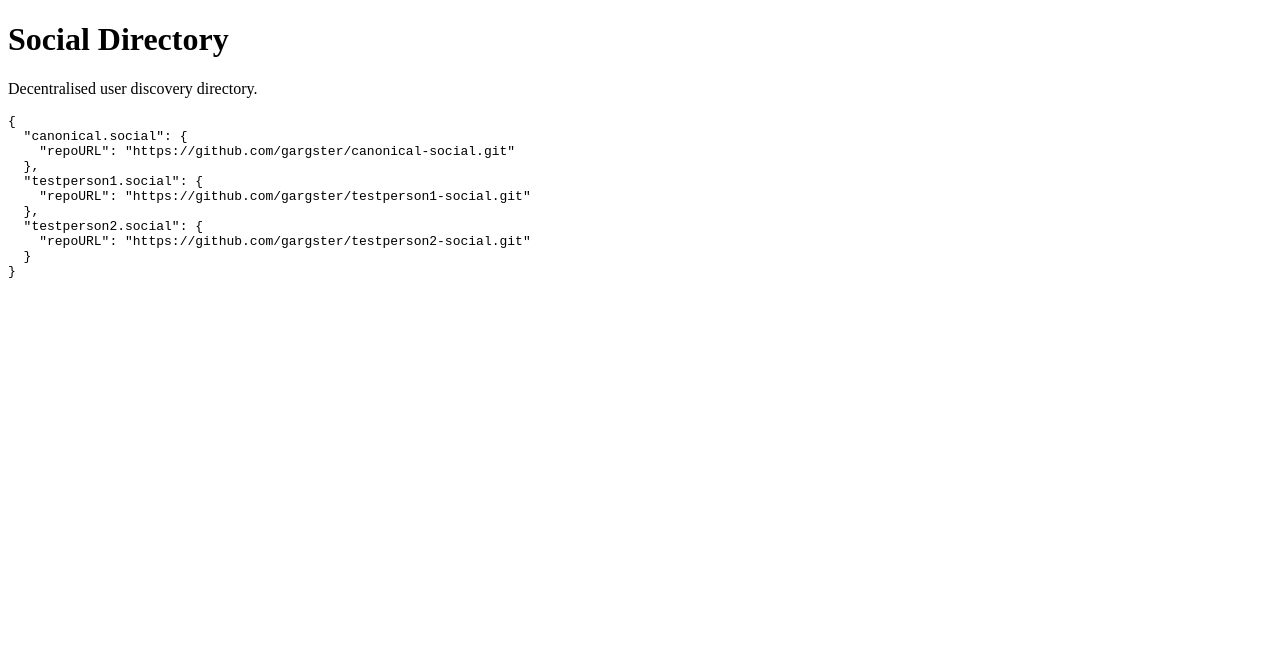
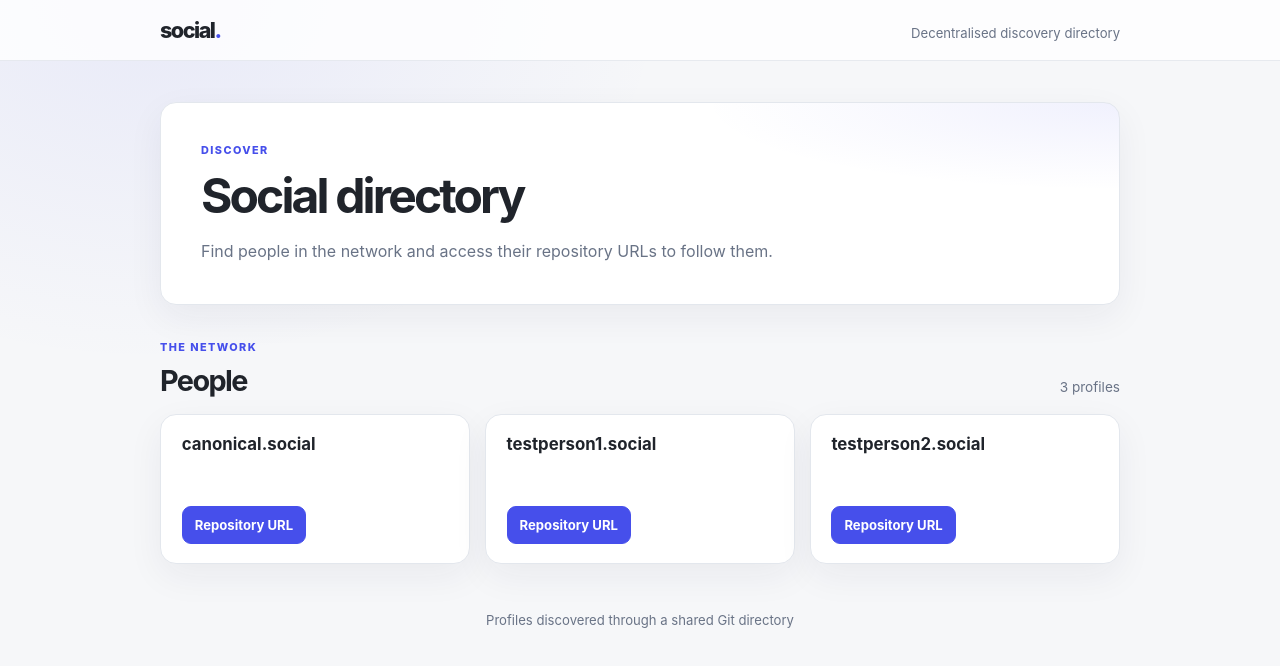
Before and after one commit to gargster/social-directory, a plain HTML site: page index.html in a window 1280 px wide. Drawn offline with Linux system fonts and the light colour scheme.

Commit message:
nicely styled directory like the feed

```diff
--- /dev/null
+++ b/app.js
@@ -0,0 +1,97 @@
+const memberList = document.querySelector("#member-list");
+const directoryStatus = document.querySelector("#directory-status");
+const memberCount = document.querySelector("#member-count");
+
+function createElement(tagName, className, text) {
+  const element = document.createElement(tagName);
+  if (className) element.className = className;
+  if (text !== undefined) element.textContent = text;
+  return element;
+}
+
+function validRepositoryURL(repoURL) {
+  if (typeof repoURL !== "string") return null;
+
+  try {
+    const url = new URL(repoURL);
+    if (
+      url.protocol !== "https:"
+      || url.username
+      || url.password
+    ) {
+      return null;
+    }
+    return repoURL;
+  } catch {
+    return null;
+  }
+}
+
+function createLink(label, url, className) {
+  const link = createElement("a", className, label);
+  link.href = url;
+  link.target = "_blank";
+  link.rel = "noopener noreferrer";
+  return link;
+}
+
+function renderMember(handle, entry) {
+  const card = createElement("article", "member-card");
+  const heading = createElement("h3", "member-handle", handle);
+  const repositoryURL = validRepositoryURL(entry.repoURL);
+  const actions = createElement("div", "member-actions");
+
+  card.append(heading);
+
+  if (!repositoryURL) {
+    card.append(
+      createElement(
+        "p",
+        "member-note",
+        "Repository URL is unavailable for this directory entry."
+      )
+    );
+    return card;
+  }
+
+  actions.append(
+    createLink("Repository URL", repositoryURL, "member-link primary-link")
+  );
+
+  card.append(actions);
+  return card;
+}
+
+async function loadDirectory() {
+  try {
+    const response = await fetch("./directory.json", { cache: "no-store" });
+    if (!response.ok) {
+      throw new Error(`Could not load directory.json (HTTP ${response.status}).`);
+    }
+
+    const directory = await response.json();
+    if (!directory || typeof directory !== "object" || Array.isArray(directory)) {
+      throw new Error("Directory data must be a JSON object.");
+    }
+
+    const entries = Object.entries(directory)
+      .filter(([handle, entry]) => (
+        typeof handle === "string"
+        && entry !== null
+        && typeof entry === "object"
+        && !Array.isArray(entry)
+      ))
+      .sort(([left], [right]) => left.localeCompare(right));
+
+    memberList.replaceChildren(...entries.map(([handle, entry]) => renderMember(handle, entry)));
+    memberCount.textContent = `${entries.length} ${entries.length === 1 ? "profile" : "profiles"}`;
+
+    directoryStatus.textContent = entries.length === 0
+      ? "No profiles are listed in the directory yet."
+      : "";
+  } catch (error) {
+    directoryStatus.textContent = `${error.message} Try again later.`;
+  }
+}
+
+loadDirectory();
--- a/index.html
+++ b/index.html
@@ -1,26 +1,48 @@
-<!DOCTYPE html>
-<html>
+<!doctype html>
+<html lang="en">
 <head>
-    <meta charset="UTF-8">
-    <title>Social Directory</title>
+  <meta charset="utf-8">
+  <meta name="viewport" content="width=device-width, initial-scale=1">
+  <meta name="description" content="Discover users and their social repository URLs.">
+  <title>Social directory</title>
+  <link rel="stylesheet" href="./style.css">
+  <script src="./app.js" defer></script>
 </head>
 <body>
-    <h1>Social Directory</h1>
-    <p>Decentralised user discovery directory.</p>
+  <header class="site-header">
+    <div class="header-inner">
+      <a class="brand" href="./" aria-label="Social directory home">social<span>.</span></a>
+      <p class="site-label">Decentralised discovery directory</p>
+    </div>
+  </header>
 
-    <pre id="directory">Loading...</pre>
+  <main class="directory-layout">
+    <section class="directory-intro" aria-labelledby="directory-title">
+      <p class="eyebrow">DISCOVER</p>
+      <h1 id="directory-title">Social directory</h1>
+      <p class="intro-copy">
+        Find people in the network and access their repository URLs to follow them.
+      </p>
+    </section>
 
-    <script>
-        fetch("directory.json")
-            .then(response => response.json())
-            .then(directory => {
-                document.getElementById("directory").textContent =
-                    JSON.stringify(directory, null, 2);
-            })
-            .catch(error => {
-                document.getElementById("directory").textContent =
-                    "Failed to load directory.";
-            });
-    </script>
+    <section class="directory-section" aria-labelledby="members-title">
+      <div class="directory-heading">
+        <div>
+          <p class="eyebrow">THE NETWORK</p>
+          <h2 id="members-title">People</h2>
+        </div>
+        <p id="member-count" class="member-count"></p>
+      </div>
+
+      <p id="directory-status" class="directory-status" role="status" aria-live="polite">
+        Loading directory…
+      </p>
+      <div id="member-list" class="member-list"></div>
+    </section>
+  </main>
+
+  <footer class="site-footer">
+    <p>Profiles discovered through a shared Git directory</p>
+  </footer>
 </body>
 </html>
--- /dev/null
+++ b/style.css
@@ -0,0 +1,252 @@
+:root {
+  color-scheme: light;
+  --background: #f6f7f9;
+  --surface: #ffffff;
+  --text: #20242b;
+  --muted: #697386;
+  --line: #e3e7ed;
+  --accent: #464feb;
+  --accent-soft: #eef0ff;
+  --shadow: 0 12px 36px rgb(27 39 67 / 6%);
+  font-family: Inter, ui-sans-serif, system-ui, -apple-system, BlinkMacSystemFont, "Segoe UI", sans-serif;
+}
+
+* {
+  box-sizing: border-box;
+}
+
+body {
+  min-width: 320px;
+  min-height: 100vh;
+  margin: 0;
+  background:
+    radial-gradient(ellipse at 12% 0%, rgb(70 79 235 / 8%), transparent 32rem),
+    var(--background);
+  color: var(--text);
+}
+
+a {
+  color: inherit;
+}
+
+.site-header {
+  border-bottom: 1px solid rgb(227 231 237 / 85%);
+  background: rgb(255 255 255 / 82%);
+}
+
+.header-inner {
+  display: flex;
+  align-items: baseline;
+  justify-content: space-between;
+  width: min(100% - 2rem, 960px);
+  margin: 0 auto;
+  padding: 1.05rem 0;
+}
+
+.brand {
+  color: var(--text);
+  font-size: 1.35rem;
+  font-weight: 800;
+  letter-spacing: -0.07em;
+  text-decoration: none;
+}
+
+.brand span {
+  color: var(--accent);
+}
+
+.site-label,
+.site-footer {
+  color: var(--muted);
+  font-size: 0.82rem;
+}
+
+.site-label {
+  margin: 0;
+}
+
+.directory-layout {
+  width: min(100% - 2rem, 960px);
+  margin: 2.6rem auto 3rem;
+}
+
+.directory-intro,
+.member-card {
+  border: 1px solid var(--line);
+  border-radius: 16px;
+  background: var(--surface);
+  box-shadow: var(--shadow);
+}
+
+.directory-intro {
+  margin-bottom: 2.2rem;
+  padding: clamp(1.5rem, 5vw, 2.5rem);
+  background:
+    radial-gradient(ellipse at 100% 0%, rgb(70 79 235 / 8%), transparent 26rem),
+    var(--surface);
+}
+
+.eyebrow {
+  margin: 0 0 0.55rem;
+  color: var(--accent);
+  font-size: 0.68rem;
+  font-weight: 800;
+  letter-spacing: 0.13em;
+}
+
+.directory-intro h1 {
+  margin: 0;
+  font-size: clamp(2rem, 6vw, 3rem);
+  letter-spacing: -0.06em;
+}
+
+.intro-copy {
+  max-width: 38rem;
+  margin: 0.8rem 0 0;
+  color: var(--muted);
+  font-size: 1rem;
+  line-height: 1.65;
+}
+
+.directory-heading {
+  display: flex;
+  align-items: end;
+  justify-content: space-between;
+  gap: 1rem;
+  margin: 0 0 1rem;
+}
+
+.directory-heading h2 {
+  margin: 0;
+  font-size: 1.8rem;
+  letter-spacing: -0.055em;
+}
+
+.member-count {
+  margin: 0 0 0.2rem;
+  color: var(--muted);
+  font-size: 0.85rem;
+}
+
+.directory-status {
+  margin: 1rem 0;
+  color: var(--muted);
+  font-size: 0.9rem;
+  line-height: 1.5;
+}
+
+.directory-status:empty {
+  display: none;
+}
+
+.member-list {
+  display: grid;
+  grid-template-columns: repeat(auto-fit, minmax(min(100%, 260px), 1fr));
+  gap: 0.9rem;
+}
+
+.member-card {
+  display: flex;
+  min-height: 150px;
+  flex-direction: column;
+  justify-content: space-between;
+  padding: 1.2rem 1.3rem;
+}
+
+.member-handle {
+  margin: 0;
+  font-size: 1.05rem;
+  font-weight: 750;
+  overflow-wrap: anywhere;
+}
+
+.member-actions {
+  display: flex;
+  flex-wrap: wrap;
+  gap: 0.55rem;
+  margin-top: 1.5rem;
+}
+
+.member-link {
+  display: inline-flex;
+  min-height: 2.35rem;
+  align-items: center;
+  justify-content: center;
+  padding: 0.5rem 0.75rem;
+  border: 1px solid var(--line);
+  border-radius: 9px;
+  color: var(--text);
+  font-size: 0.82rem;
+  font-weight: 650;
+  text-decoration: none;
+}
+
+.member-link:hover {
+  border-color: #c8ccf8;
+  background: var(--accent-soft);
+}
+
+.primary-link {
+  border-color: var(--accent);
+  background: var(--accent);
+  color: #ffffff;
+}
+
+.primary-link:hover {
+  border-color: #353dd5;
+  background: #353dd5;
+  color: #ffffff;
+}
+
+.member-note {
+  margin: 1rem 0 0;
+  color: var(--muted);
+  font-size: 0.85rem;
+  line-height: 1.5;
+}
+
+.member-link:focus-visible,
+.brand:focus-visible {
+  outline: 3px solid rgb(70 79 235 / 35%);
+  outline-offset: 2px;
+}
+
+.site-footer {
+  width: min(100% - 2rem, 960px);
+  margin: 0 auto;
+  padding: 0 0 1.8rem;
+  text-align: center;
+}
+
+.site-footer p {
+  margin: 0;
+}
+
+@media (max-width: 680px) {
+  .header-inner {
+    align-items: center;
+  }
+
+  .site-label {
+    max-width: 12rem;
+    text-align: right;
+  }
+
+  .directory-layout {
+    margin-top: 1.4rem;
+  }
+
+  .directory-intro {
+    margin-bottom: 1.6rem;
+  }
+}
+
+@media (max-width: 420px) {
+  .directory-heading {
+    align-items: flex-start;
+  }
+
+  .member-card {
+    padding: 1rem;
+  }
+}
```
